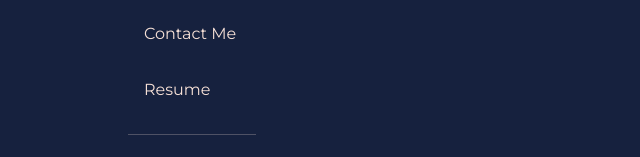
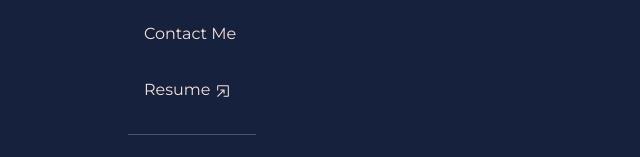
Before and after one commit to LeanneCodes/react-portfolio, a React (Vite) app: page / in a window 1280 px wide. Shown: the part 456-613 px from the top of the page, without its empty margins (0-640 px from the left). Built offline with nearby package versions, Linux system fonts and the light colour scheme.

Commit message:
add new tab icon to resume on navbar

```diff
--- a/src/components/Navbar.jsx
+++ b/src/components/Navbar.jsx
@@ -1,5 +1,6 @@
 import React, { useState, useEffect } from 'react';
 import { NavLink } from 'react-router-dom';
+import { RxOpenInNewWindow } from "react-icons/rx";
 import './Navbar.css';
 import Icon from './elements/Icon';
 import { SiGithub } from "react-icons/si";
@@ -94,7 +95,7 @@ const Navbar = () => {
                 </NavLink>
               </li>
               <li className="nav-item">
-                <a className='nav-link' href={Resume} target='_blank' rel="noopener noreferrer">Resume</a>
+                <a className='nav-link' href={Resume} target='_blank' rel="noopener noreferrer">Resume {<RxOpenInNewWindow />}</a>
               </li>
               <hr />
               <div className='ext-link'>
@@ -166,7 +167,7 @@ const Navbar = () => {
           </NavLink>
         </li>
         <li className="nav-item">
-          <a className='nav-link resume' href={Resume} target='_blank' rel="noopener noreferrer">Resume</a>
+          <a className='nav-link resume' href={Resume} target='_blank' rel="noopener noreferrer">Resume {<RxOpenInNewWindow />}</a>
         </li>
         <hr />
         <div className='ext-link'>
```
